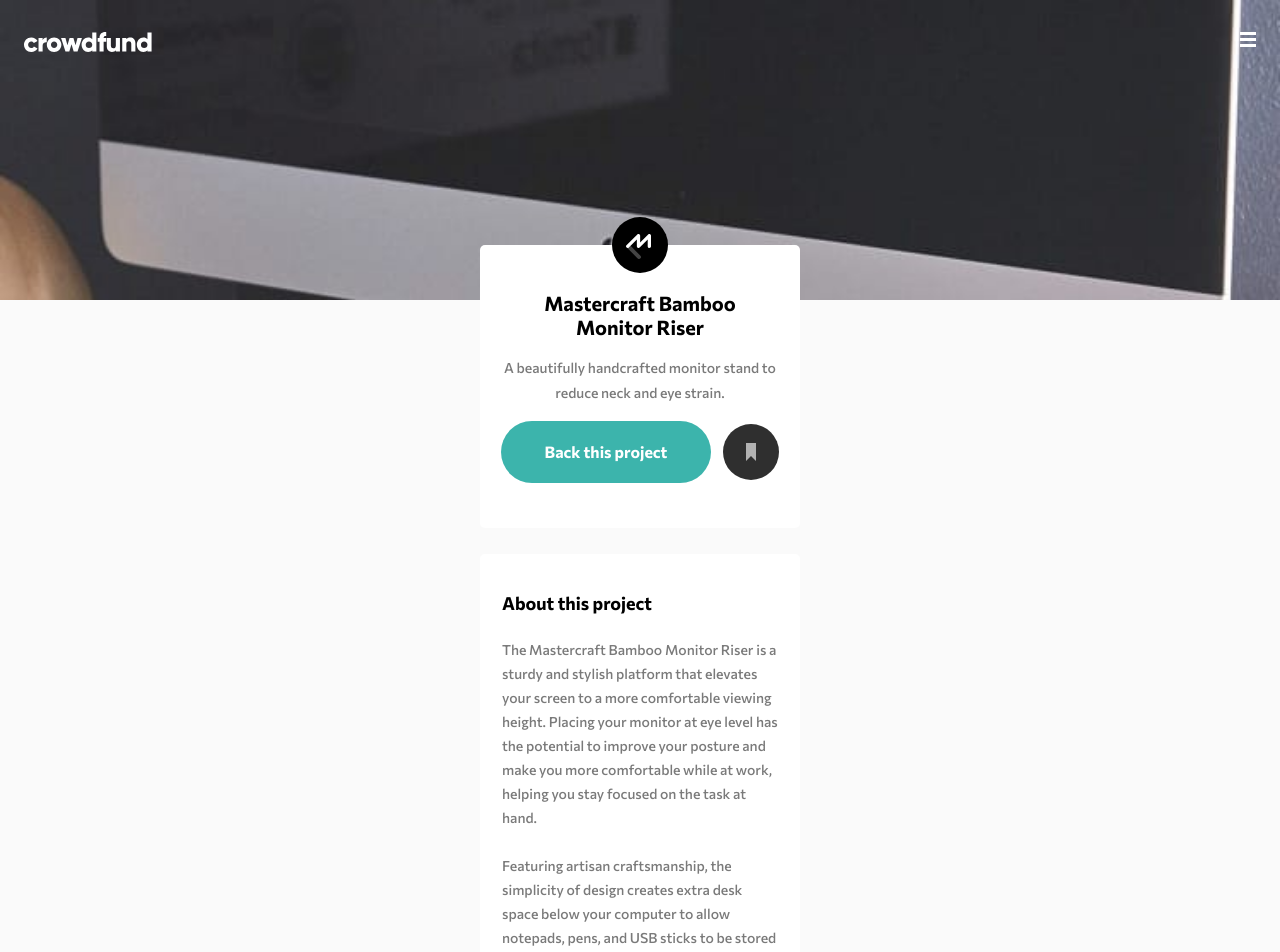
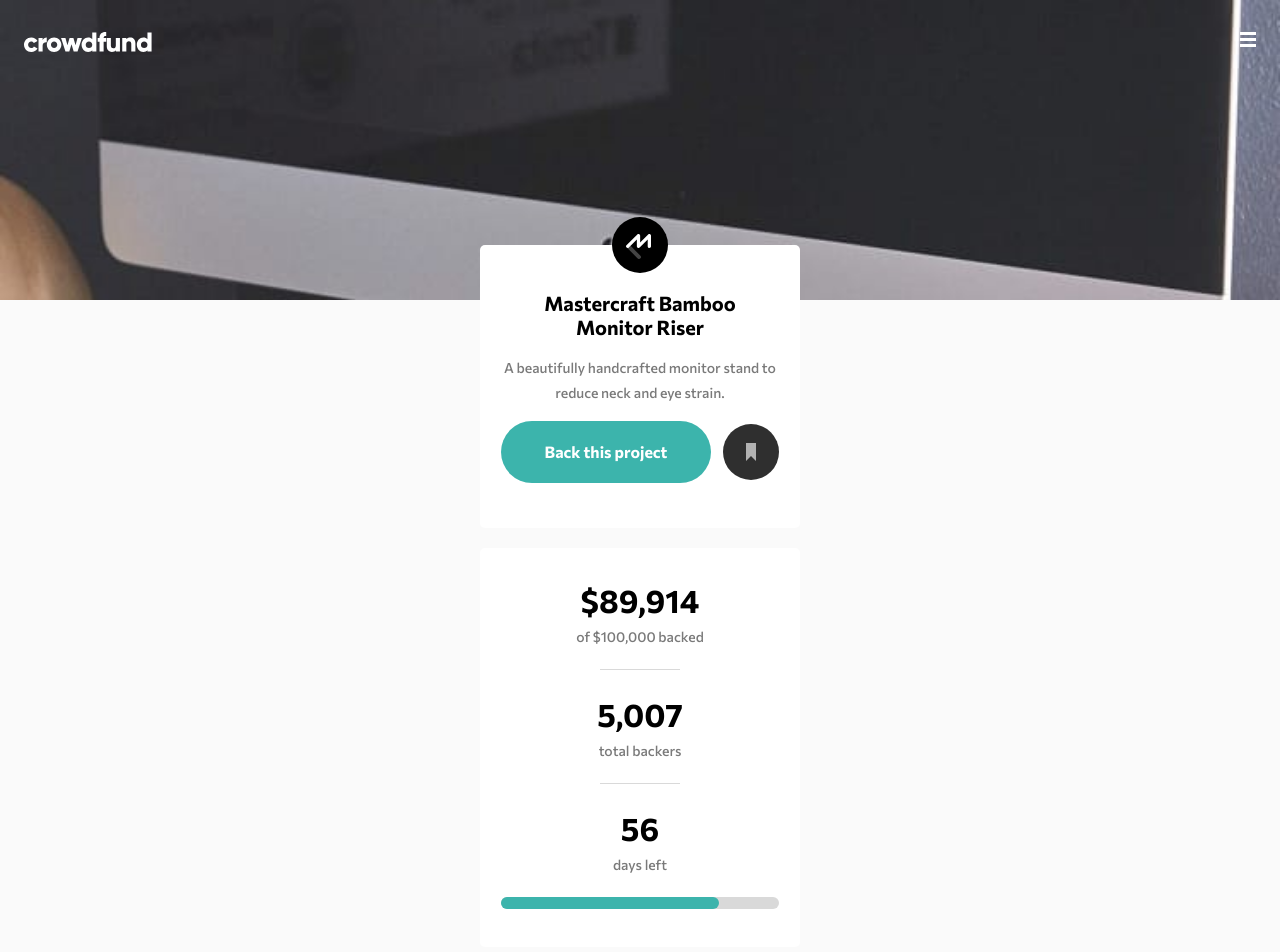
Before and after one commit to PHnrq/crowdfunding-product-page, a React (Create React App) app: page / in a window 1280 px wide. Shown: the top 952 px of the page. Built offline with nearby package versions, Linux system fonts and the light colour scheme.

Commit message:
Add SalesInfo component layout

```diff
--- a/src/App.tsx
+++ b/src/App.tsx
@@ -1,6 +1,7 @@
 import { AboutSection } from "./components/AboutSection";
 import { CtaCard } from "./components/CtaCard";
 import { Header } from "./components/Header";
+import { SalesInfo } from "./components/SalesInfo";
 import { GlobalStyle } from "./styles/global";
 
 export function App() {
@@ -10,6 +11,7 @@ export function App() {
       <Header />
       <main>
         <CtaCard />
+        <SalesInfo />
         <AboutSection />
       </main>
     </>
--- a/src/components/AboutSection/styles.ts
+++ b/src/components/AboutSection/styles.ts
@@ -3,7 +3,7 @@ import styled from "styled-components";
 export const Container = styled.section`
     max-width: 32rem;
     padding: 3.8rem 2.2rem;
-    margin: 8.1rem auto;
+    margin: 1.6rem auto;
 
     background-color: #FFFFFF;
     border-radius: .5rem;
--- /dev/null
+++ b/src/components/SalesInfo/index.tsx
@@ -0,0 +1,23 @@
+import { Container } from "./styles";
+
+export function SalesInfo(){
+    return(
+        <Container>
+            <h2>$89,914</h2>
+            <span>of $100,000 backed</span>
+            <div></div>
+
+            <h2>5,007</h2>
+            <span>total backers</span>
+            <div></div>
+
+            <h2>56</h2>
+            <span>days left</span>
+            <div className="progressBar">
+                <div>
+
+                </div>
+            </div>
+        </Container>
+    )
+}
--- /dev/null
+++ b/src/components/SalesInfo/styles.ts
@@ -0,0 +1,51 @@
+import styled from "styled-components";
+
+export const Container = styled.section`
+    max-width: 320px;
+    margin: 75px auto 1.6rem;
+    padding: 3.2rem 2rem 3.8rem;
+
+    background-color: #FFFFFF;
+    border-radius: .5rem;
+
+    display: flex;
+    flex-direction: column;
+    align-items: center;
+    justify-content: center;
+
+    h2{
+        font-size: 3.2rem;
+        font-weight: 700;
+        color: var(--black);
+    }
+
+    span{
+        margin-top: .8rem;
+        margin-bottom: 2.4rem;
+
+        font-size: 1.4rem;
+        font-weight: 500;
+        color: var(--dark-gray);
+    }
+
+    div:not(.progressBar){
+        margin-bottom: 2.4rem;
+        width: 8rem;
+        height: .1rem;
+        background-color: #D9D9D9;
+    }
+
+    .progressBar{
+        width: 278px;
+        height: 1.2rem;
+        border-radius: 5rem;
+        background-color: #D9D9D9;
+
+        div{
+            width: 218px;
+            height: 1.2rem;
+            border-radius: 5rem;
+            background-color: var(--moderate-cyan);
+        }
+    }
+`;
```
